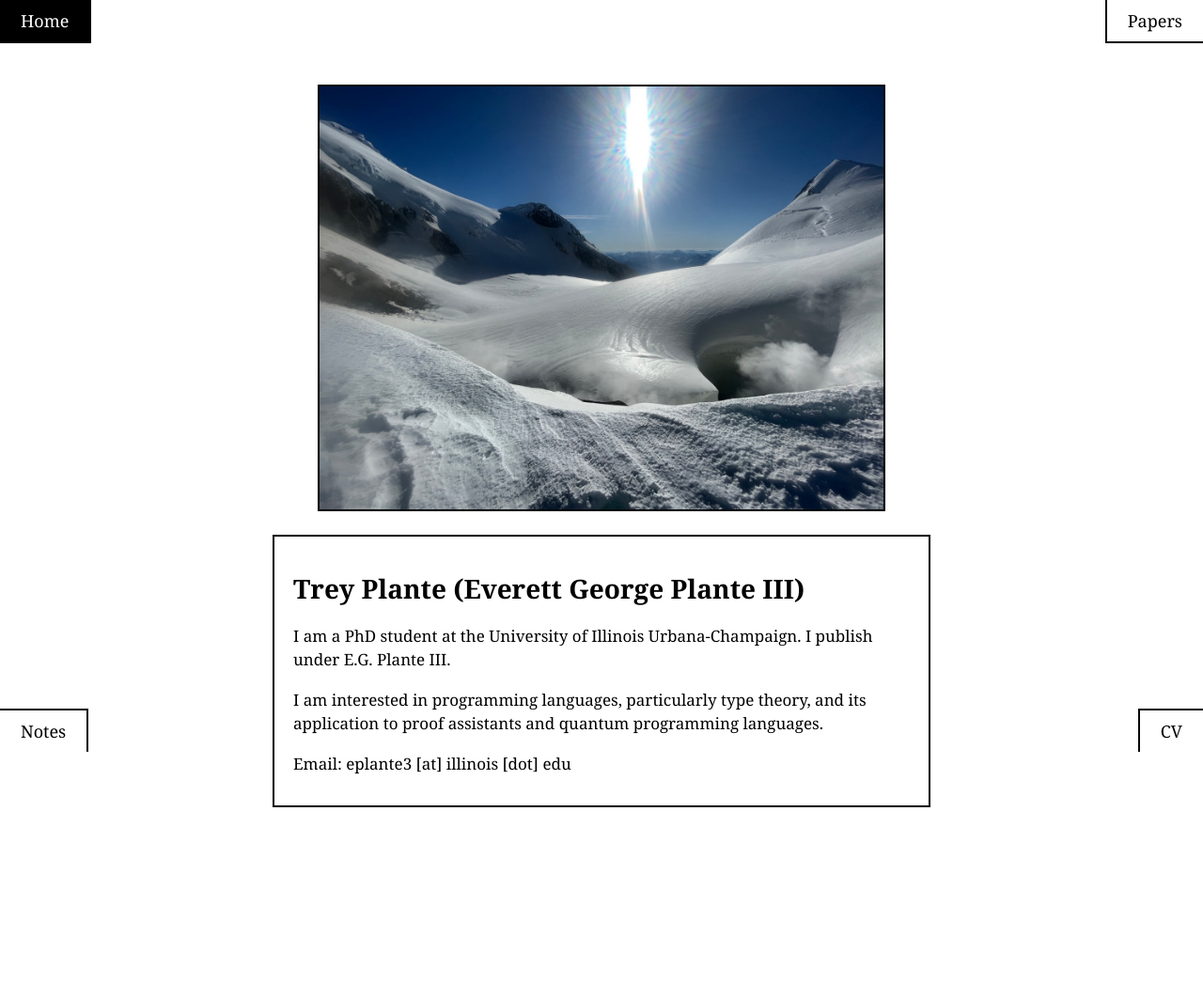
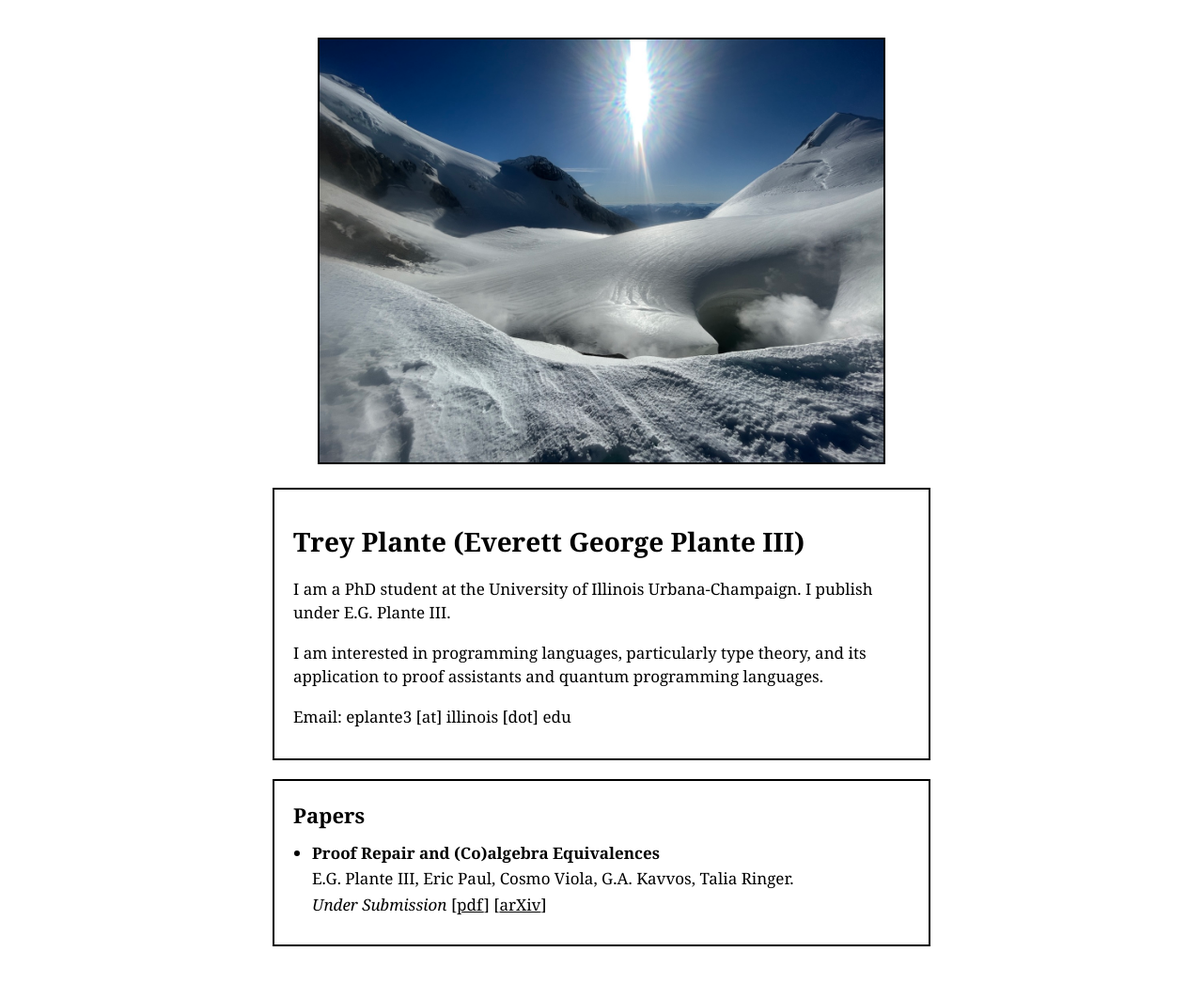
Before and after one commit to trey3p/trey3p.github.io, a plain HTML site: page index.html in a window 1280 px wide. Shown: the whole page at 94% size. Before the commit the page ends 949 px from the top, so only its background shows below. Drawn offline with Linux system fonts and the light colour scheme.

Commit message:
delete buttons, move papers to index

```diff
--- a/index.html
+++ b/index.html
@@ -7,12 +7,6 @@
     <link rel="stylesheet" href="style.css">
 </head>
 <body>
-
-    <!-- Corner navigation -->
-    <a class="corner top-left" href="index.html">Home</a>
-    <a class="corner top-right" href="papers.html">Papers</a>
-    <a class="corner bottom-left" href="notes.html">Notes</a>
-    <a class="corner bottom-right" href="cv.html">CV</a>
 
     <div class="content">
         <img class="photo" src="mtbaker_web.jpeg" alt="Mount Baker">
@@ -31,6 +25,19 @@
                 Email: eplante3 [at] illinois [dot] edu
             </p>
         </div>
+
+        <div class="bio-box">
+            <h2>Papers</h2>
+            <!-- To add a paper, copy the <li> block below. -->
+            <ul class="item-list">
+                <li>
+                    <b>Proof Repair and (Co)algebra Equivalences</b><br>
+                    E.G. Plante III, Eric Paul, Cosmo Viola, G.A. Kavvos, Talia Ringer.<br>
+                    <i>Under Submission</i>
+                    [<a href="papers/prt.pdf">pdf</a>] [<a href="#">arXiv</a>]
+                </li>
+            </ul>
+        </div>
     </div>
 
 </body>
--- a/style.css
+++ b/style.css
@@ -8,56 +8,12 @@ body {
     padding: 0;
 }
 
-/* --- Corner navigation buttons --- */
-
-/* Each button sits flush in its corner with only its two inner
-   borders, so it looks attached to the edge of the browser. */
-.corner {
-    position: fixed;
-    display: block;
-    background: #ffffff;
-    color: #000000;
-    text-decoration: none;
-    font-size: 18px;
-    padding: 10px 22px;
-    z-index: 10;
-}
-
-.corner:hover {
-    background: #000000;
-    color: #ffffff;
-}
-
-.top-left {
-    top: 0; left: 0;
-    border-right: 2px solid #000000;
-    border-bottom: 2px solid #000000;
-}
-
-.top-right {
-    top: 0; right: 0;
-    border-left: 2px solid #000000;
-    border-bottom: 2px solid #000000;
-}
-
-.bottom-left {
-    bottom: 0; left: 0;
-    border-right: 2px solid #000000;
-    border-top: 2px solid #000000;
-}
-
-.bottom-right {
-    bottom: 0; right: 0;
-    border-left: 2px solid #000000;
-    border-top: 2px solid #000000;
-}
-
 /* --- Page content --- */
 
 .content {
     max-width: 700px;
     margin: 0 auto;
-    padding: 90px 20px 90px 20px;  /* leave room for the corner buttons */
+    padding: 40px 20px;
     text-align: center;
 }
 
@@ -83,6 +39,16 @@ body {
     line-height: 1.5;
 }
 
+.bio-box h2 {
+    font-size: 22px;
+    margin: 5px 0 10px 0;
+}
+
+.bio-box .item-list {
+    padding-left: 20px;
+    margin: 0;
+}
+
 /* Lists on Papers / Notes pages */
 .item-list {
     text-align: left;
```
Also changed, not shown: cv.html (+0 -6 lines), notes.html (+0 -6 lines), papers.html (+0 -6 lines).
